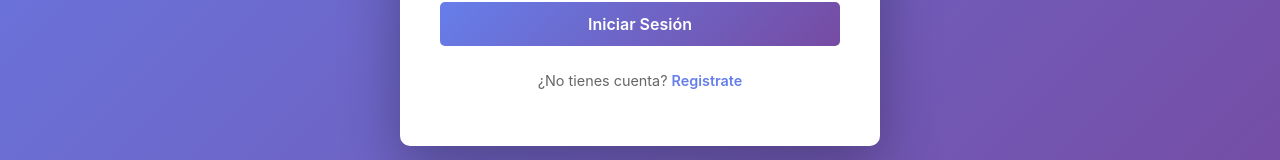
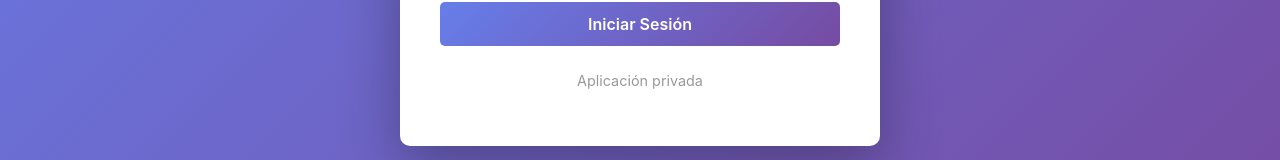
Before and after one commit to juandosimple/panchis, a React (Vite) app: page / in a window 1280 px wide. Shown: the part 518-678 px from the top of the page. Built offline with nearby package versions, Linux system fonts and the light colour scheme.

Commit message:
Remover registro y crear usuario admin por defecto

```diff
--- a/src/pages/Login.tsx
+++ b/src/pages/Login.tsx
@@ -11,7 +11,6 @@ export default function Login({ onLoginSuccess }: LoginProps) {
   const [password, setPassword] = useState("")
   const [error, setError] = useState("")
   const [loading, setLoading] = useState(false)
-  const [isRegister, setIsRegister] = useState(false)
 
   const handleSubmit = async (e: React.FormEvent) => {
     e.preventDefault()
@@ -19,12 +18,11 @@ export default function Login({ onLoginSuccess }: LoginProps) {
     setLoading(true)
 
     try {
-      const command = isRegister ? "register_user" : "login_user"
       const response = await invoke<{
         success: boolean
         message: string
         token?: string
-      }>(command, { username, password })
+      }>("login_user", { username, password })
 
       if (response.success && response.token) {
         localStorage.setItem("auth_token", response.token)
@@ -43,7 +41,7 @@ export default function Login({ onLoginSuccess }: LoginProps) {
     <div className="login-container">
       <div className="login-card">
         <h1>🌮 Panchis</h1>
-        <h2>{isRegister ? "Registrarse" : "Iniciar Sesión"}</h2>
+        <h2>Iniciar Sesión</h2>
 
         <form onSubmit={handleSubmit}>
           <div className="form-group">
@@ -55,6 +53,7 @@ export default function Login({ onLoginSuccess }: LoginProps) {
               onChange={(e) => setUsername(e.target.value)}
               placeholder="Tu usuario"
               disabled={loading}
+              required
             />
           </div>
 
@@ -67,28 +66,19 @@ export default function Login({ onLoginSuccess }: LoginProps) {
               onChange={(e) => setPassword(e.target.value)}
               placeholder="Tu contraseña"
               disabled={loading}
+              required
             />
           </div>
 
           {error && <div className="error-message">{error}</div>}
 
           <button type="submit" disabled={loading}>
-            {loading ? "Cargando..." : isRegister ? "Registrarse" : "Iniciar Sesión"}
+            {loading ? "Cargando..." : "Iniciar Sesión"}
           </button>
         </form>
 
-        <p className="toggle-auth">
-          {isRegister ? "¿Tienes cuenta? " : "¿No tienes cuenta? "}
-          <button
-            type="button"
-            onClick={() => {
-              setIsRegister(!isRegister)
-              setError("")
-            }}
-            className="link-button"
-          >
-            {isRegister ? "Inicia sesión" : "Registrate"}
-          </button>
+        <p style={{ textAlign: "center", marginTop: "1.5rem", color: "#999", fontSize: "0.9rem" }}>
+          Aplicación privada
         </p>
       </div>
     </div>
```
Also changed, not shown: 1 other file (tests, documents, lock files or other folders).
